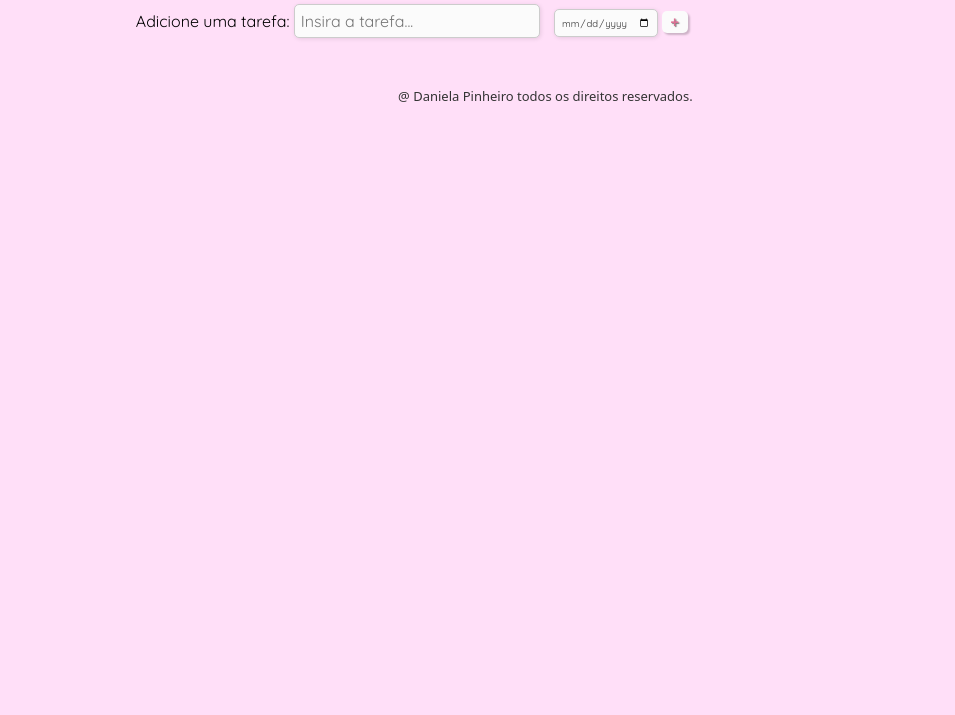
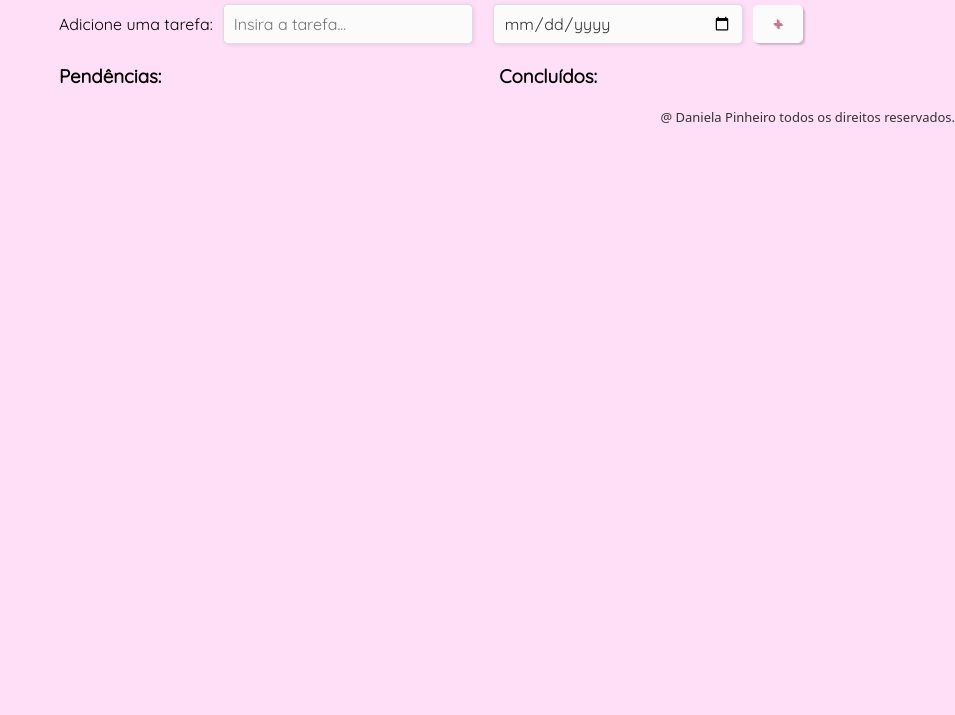
Before and after one commit to danielapsantos/todolist, a plain HTML site: page index.html in a window 1280 px wide. Shown: the part 85-800 px from the top of the page, without its empty margins (325-1280 px from the left). Drawn offline with Linux system fonts and the light colour scheme; a web font is replaced by a local one.

Commit message:
estilização dos botões e inputs e inclusão da lista de concluidos

```diff
--- a/index.html
+++ b/index.html
@@ -37,11 +37,17 @@
     </form>
     <br>
 
+    <div class="container">
         <div class="grupo">
-            <ul id="lista">
+            <h3>Pendências:</h3>
+            <ul id="lista"></ul>
+        </div>
 
-            </ul>
+        <div class="grupo">
+            <h3>Concluídos:</h3>
+            <ul id="concluidos"></ul>
         </div>
+    </div>
 
 <script src="./script.js" dafer></script>
 
--- a/script.js
+++ b/script.js
@@ -20,6 +20,16 @@ function adicionar() { //adiciona o item na lista
 
         const texto = document.createElement("span");
         texto.textContent = " " + valor +(data ? ` - ${data}` : "");
+
+        checkB.addEventListener("change", function() {
+            if(checkB.checked) {
+                texto.classList.add("riscado");
+                document.getElementById("concluidos").appendChild(criar);
+            } else {
+                texto.classList.remove("riscado")
+                document.getElementById("lista").appendChild(criar);
+            }
+        });
 
         const excluirBton = document.createElement("button"); //excluir o item
         excluirBton.textContent = " ";
--- a/style.css
+++ b/style.css
@@ -10,7 +10,7 @@ body{
     font-optical-sizing: auto;
     font-weight: 400;
     font-style: normal;
-    margin-left: 36%;
+    margin-left: 30%;
     margin-top: 2%;
     flex-direction: column;
     padding-bottom: 80px;
@@ -18,7 +18,7 @@ body{
 }
 
 #titulo{
-    margin-left: 18%;
+    margin-left: 25%;
     font-family: "Honk", system-ui;
     font-optical-sizing: auto;
     font-weight: 400;
@@ -28,15 +28,16 @@ body{
         "SHLN" 50;
 }
 
-#lista{
+#lista, #concluidos {
     text-transform: capitalize;
     width: 100%;
     max-width: 500px;
     list-style: none;
     padding: 0;
+    margin-left: 6%;
 }
 
-#lista li {
+#lista li, #concluidos li {
     display: flex;
     align-items: center;
     justify-content: space-between;
@@ -52,15 +53,17 @@ body{
 }
 
 #botao{
-    font-size: 0.9em;
+    font-size: 1em;
     background: rgb(251, 251, 251);
     border: 0;
     border-radius: 5px;
-    margin-bottom: 1em;
     color: palevioletred;
-    padding: 0.2em 0.6em;
+    height: 38px;
+    width: 50px;
+    padding: 0 10px;
     box-shadow: 2px 2px 2px rgba(0, 0, 0, 0.2);
     text-shadow: 1px 1px 1px rgba(0, 0, 0, 0.5);
+    box-sizing: border-box;
 }
 
 #botao:hover{
@@ -81,6 +84,34 @@ body{
     border-radius: 3px;
 }
 
+#item, #data {
+    padding: 10px;
+    height: 40px;
+    border-radius: 5px;
+    border: 1px solid #ddd;
+    font-size: 1em;
+    width: 250px;
+    box-sizing: border-box;
+}
+
+#lista, #concluidos {
+    flex: 1;
+}
+
+.container {
+    display: flex;
+    align-items: flex-start;
+    gap: 41%;
+    width: 100%;
+    max-width: 800px;
+    margin: 0;
+}
+.grupo {
+    display: flex;
+    align-items: center;
+    gap: 10px;
+}
+
 input[type="text"] {
     width: 30%;
     padding: 6px;
@@ -91,24 +122,27 @@ input[type="text"] {
     border: 1px solid #ccc;
     border-radius: 5px;
     box-shadow: 1px 1px 4px rgba(0, 0, 0, 0.1);
-    transition: box-shadow 0.3s ease, background-color 0.3s ease;
+}
+
+input[type="text"]::before {
+    color: palevioletred;
 }
 
 input[type="text"]:focus {
     outline: none;
     border-color: palevioletred;
-    background-color: rgb(254, 240, 243);
     box-shadow: 0 0 5px palevioletred;
 }
 
 input[type="text"]:hover {
-    background-color: rgb(254, 225, 230);
+    background-color: rgb(254, 201, 219);
 }
 
 input[type="date"] {
-    padding: 6px;
+    width: 15;
+    padding: 7px;
     font-family: "Quicksand", sans-serif;
-    font-size: 0.6em;
+    font-size: 0.8em;
     border: 1px solid #ccc;
     border-radius: 5px;
     box-shadow: 1px 1px 4px rgba(0, 0, 0, 0.1);
@@ -129,6 +163,11 @@ input[type="date"]:focus {
 
 input[type="date"]:hover {
     background-color: rgb(254, 201, 219);
+}
+
+.riscado {
+    text-decoration: line-through;
+    color: #999;
 }
 
 button.excluir {
@@ -178,7 +217,7 @@ button.editar:hover {
 }
 
 footer{
-    text-align: center;
+    text-align: end;
     padding: 20px 0;
     font-size: 0.9rem;
     color: #333;
```
